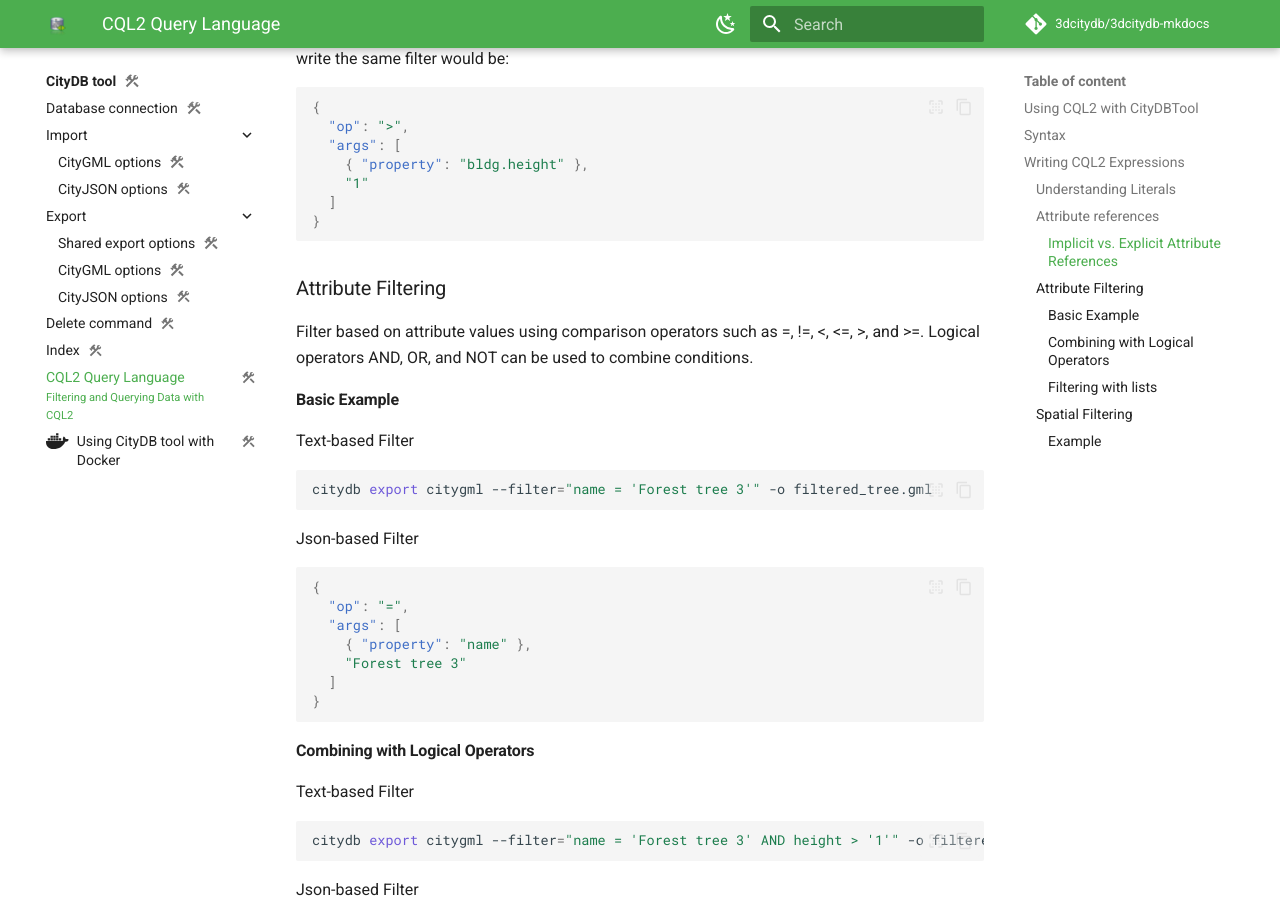
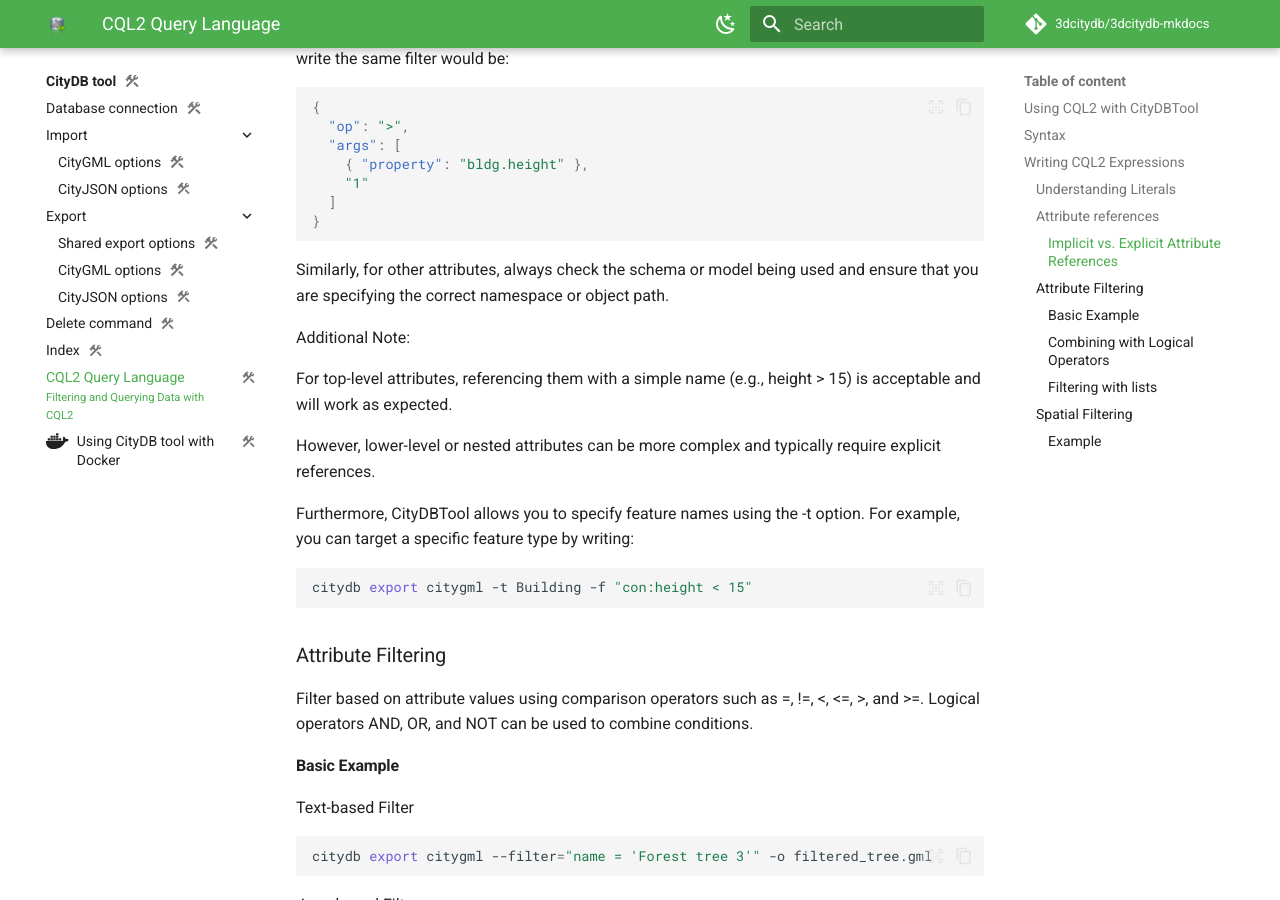
Before and after one commit to BWibo/3dcitydb-mkdocs, an MkDocs documentation site: the page built from docs/citydb-tool/cql2.md, in a window 1280 px wide and 900 px high, scrolled down 2256 px. Built offline with MkDocs 1.6.1 and Material for MkDocs 9.7.7, drawn with Linux system fonts in a browser that asks for light colours; comment, search, counter and statistics services are not loaded.

Commit message:
Update Cql2

````diff
--- a/docs/citydb-tool/cql2.md
+++ b/docs/citydb-tool/cql2.md
@@ -100,6 +100,23 @@
   ]
 }
 ```
+Similarly, for other attributes, always check the schema or model being used and ensure that you are specifying the
+correct namespace or object path.
+
+Additional Note:
+
+For top-level attributes, referencing them with a simple name (e.g., height > 15) is acceptable and will work as expected.
+
+However, lower-level or nested attributes can be more complex and typically require explicit references.
+
+Furthermore, CityDBTool allows you to specify feature names using the -t option. For example, you can target a specific
+feature type by writing:
+
+```bash
+citydb export citygml -t Building -f "con:height < 15"
+```
+
+
 
 ### Attribute Filtering
 
````
